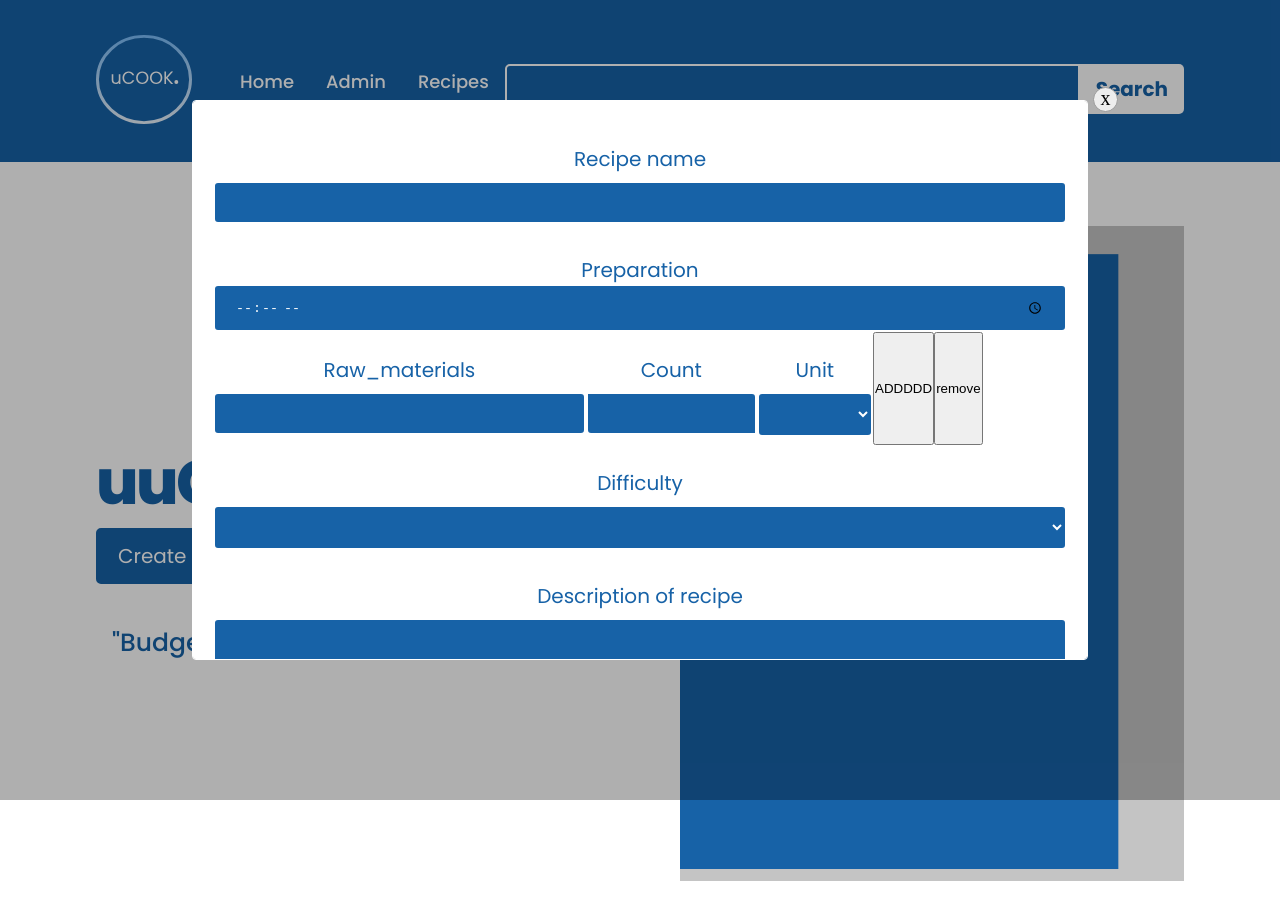
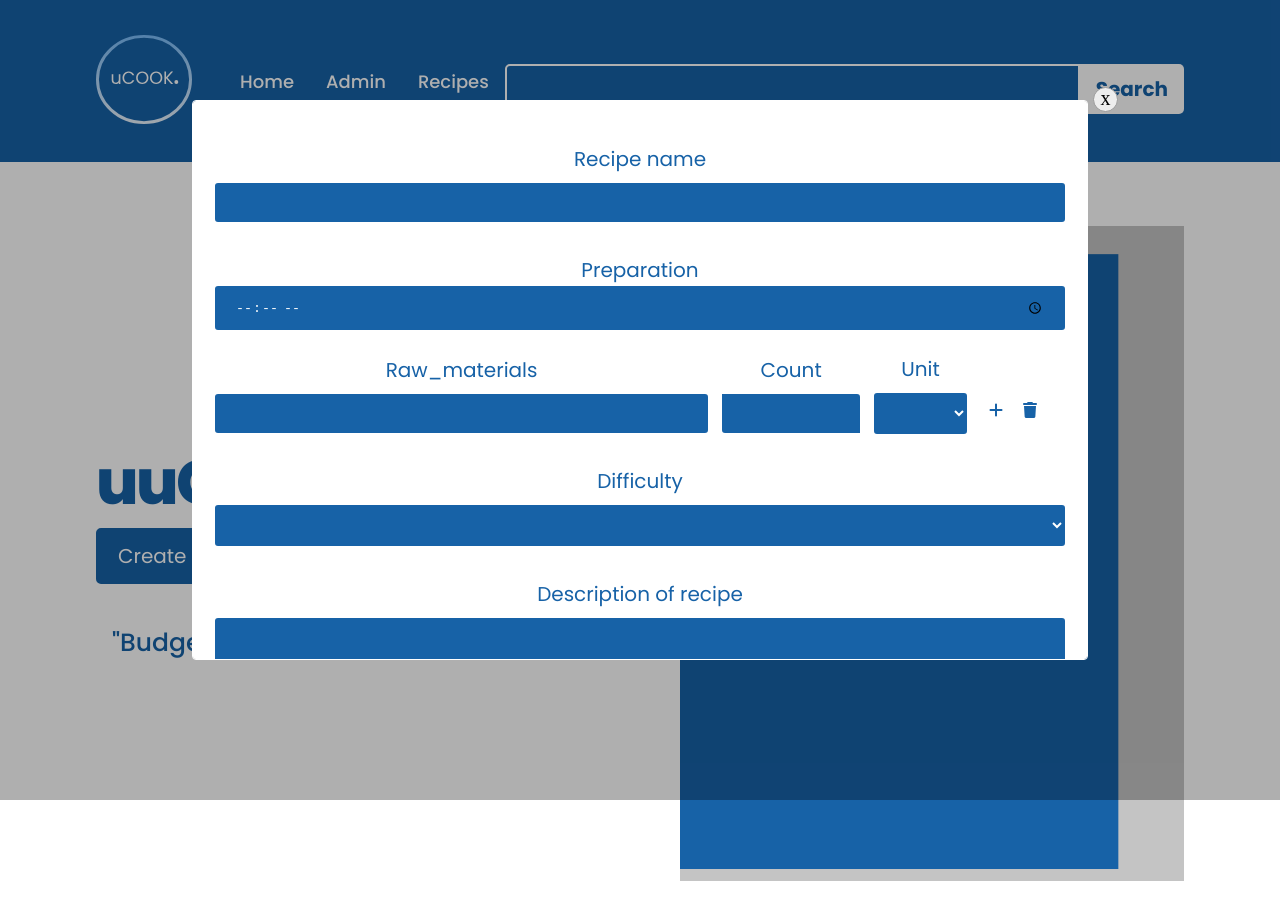
Before and after one commit to miraZz99/kucharka, a React (Create React App) app in the folder client/: page / in a window 1280 px wide. Both pictures are taken after a click on the button "Create". Shown: the top 920 px of the page. Built offline with nearby package versions, Linux system fonts and the light colour scheme.

Commit message:
stylovani receptu

```diff
--- a/client/public/index.html
+++ b/client/public/index.html
@@ -1,6 +1,7 @@
 <!DOCTYPE html>
 <html lang="en">
   <head>
+    <script src="https://kit.fontawesome.com/65242741e9.js" crossorigin="anonymous"></script>
     <meta charset="utf-8" />
     <link rel="icon" href="%PUBLIC_URL%/favicon.ico" />
     <meta name="viewport" content="width=device-width, initial-scale=1" />
--- a/client/src/components/popupwin/Popupwin.jsx
+++ b/client/src/components/popupwin/Popupwin.jsx
@@ -84,15 +84,15 @@ console.log("Popupwin"+ingredients);
                   <div className="popupwin-content__photo">
                     {ingredients.map((ingredient, index) => (
                       <div key={index} className='neco' >
-                          <p>
+                          <p id ="raw_materials">
                           <label htmlFor="number-input">Raw_materials</label>
                           <input id="number-input" className="input" type="text" name="raw_materials" value={ingredients.raw_materials} onChange={handleChange(ingredient, index)}  />
                         </p>
-                        <p className='widht'>
+                        <p className='widht' id ="count">
                           <label htmlFor="number-input">Count</label>
                           <input type="number" name="count" value={ingredients.count} onChange={handleChange(ingredient, index)} />
                         </p>
-                    <p>
+                    <p id ="unit">
                     <label htmlFor="number-input">Unit</label>
                         <select className='select' name="unit" value={ingredients.unit} onChange={handleChange(ingredient, index)}>
                     <option ></option>
@@ -101,8 +101,12 @@ console.log("Popupwin"+ingredients);
 
                   </select>
                   </p>
-                   <button onClick={add }> ADDDDD</button>
-                   <button onClick={remove }> remove</button>
+                  <div className='add'>
+                  <i class="fa-solid fa-plus"  onClick={add }></i>
+                  </div>
+                  <div className='delete'>
+                  <i class="fa-solid fa-trash"onClick={remove }> </i>
+                   </div>
                       </div>
                   ))}
 
--- a/client/src/components/popupwin/popupwin.css
+++ b/client/src/components/popupwin/popupwin.css
@@ -8,10 +8,36 @@
   width: 100%;
 
 }
+.add{
 
+  color: #1762A7;
+  margin-top: 70px;
+ margin-left: 20px;
+
+
+}
+.delete{
+  color: #1762A7;
+  margin-top: 70px;
+  margin-left: 20px;
+  padding-right: 30px;
+}
 .neco{
 display: flex;
 width: 100%;
+}
+.neco p#raw_materials{
+  width: 70%;
+  margin-right: 10px;
+}
+.neco p#count{
+
+  margin-right: 10px;
+}
+.neco p#unit{
+ margin-top: 23px;
+ height: 20px;
+
 }
 .widht{
   width: 20%;
--- a/client/src/componenty_A/ListData.jsx
+++ b/client/src/componenty_A/ListData.jsx
@@ -1,6 +1,7 @@
 import React from "react"
 import '../App.css';
-import { Popup } from "../components";
+import "./style.css"
+
 
 
 
@@ -14,7 +15,8 @@ export default function ListData(props){
         <div className="ol">
         { books.length >0 && books.map((book,index)=> {
             return <div className="border" key={index} >{book.name}
-
+        <i class="fa-solid fa-trash"></i>
+        <i class="fa-solid fa-pen"></i>
             </div>
         })}
     </div>
--- /dev/null
+++ b/client/src/componenty_A/style.css
@@ -0,0 +1,4 @@
+  .recepty{
+      /* width: auto;
+     height: 100px; */
+  }
--- a/client/src/containers/recipes/recipes.css
+++ b/client/src/containers/recipes/recipes.css
@@ -14,9 +14,13 @@
 
 .border{
 
-padding: 100px 100px;
- margin-left: 10px;
- margin-top: 50px;
+  background-color: #94c4ff;
+width: 200px;
+height: 200px;
+padding-top: 150px;
+
+
+
   border: 1px solid gray;
   border-radius: 20px;
 }
```
